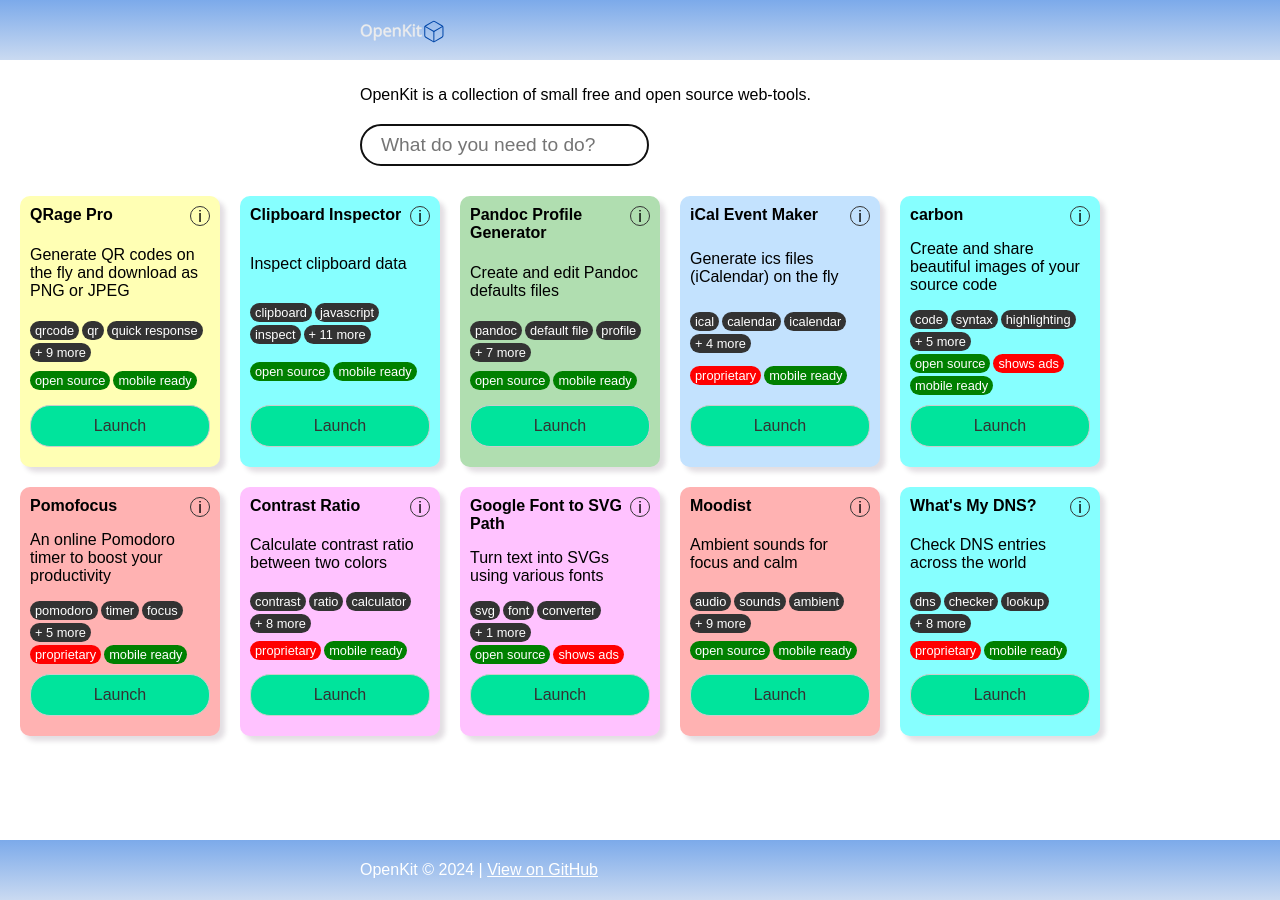
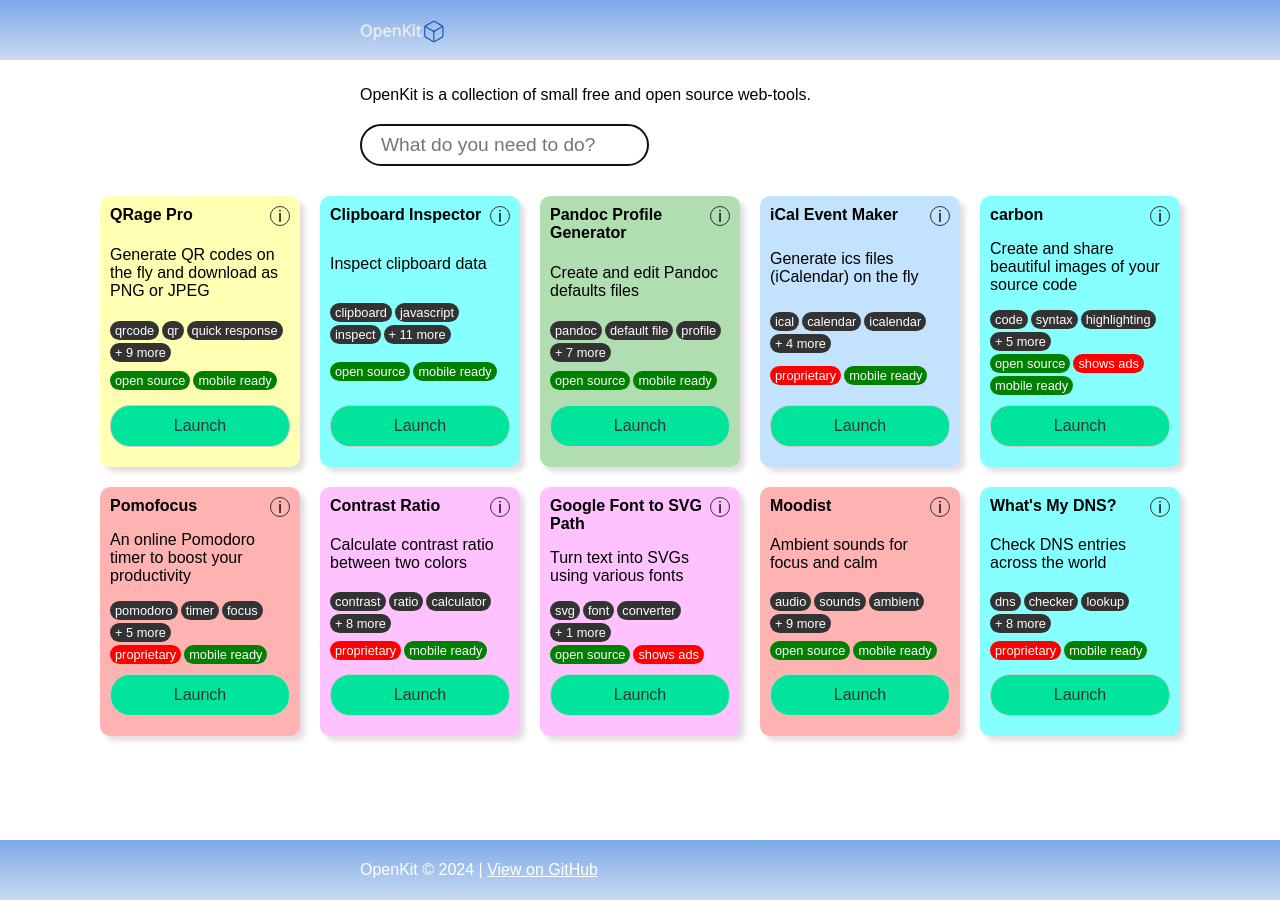
Before and after one commit to nathanlesage/openkit, a Jekyll site: the page built from index.html, in a window 1280 px wide. Built offline with Jekyll 4.4.1, drawn with Linux system fonts in a browser that asks for light colours.

Commit message:
fix: Tool descriptor layout

```diff
--- a/index.html
+++ b/index.html
@@ -12,7 +12,7 @@
 
 <!-- TODO: Add filters -->
 
-<div class="flex wrap gap" style="padding: 0px 20px; margin-bottom: 40px;">
+<div class="flex wrap gap" style="padding: 0px 20px; margin-bottom: 40px; justify-content: center;">
   {% for tool in site.data.tools %}
     <div class="tool-descriptor flex column space-between {{ tool.category }}">
       <a href="#" class="info" title="Click to view details">i</a>
```
